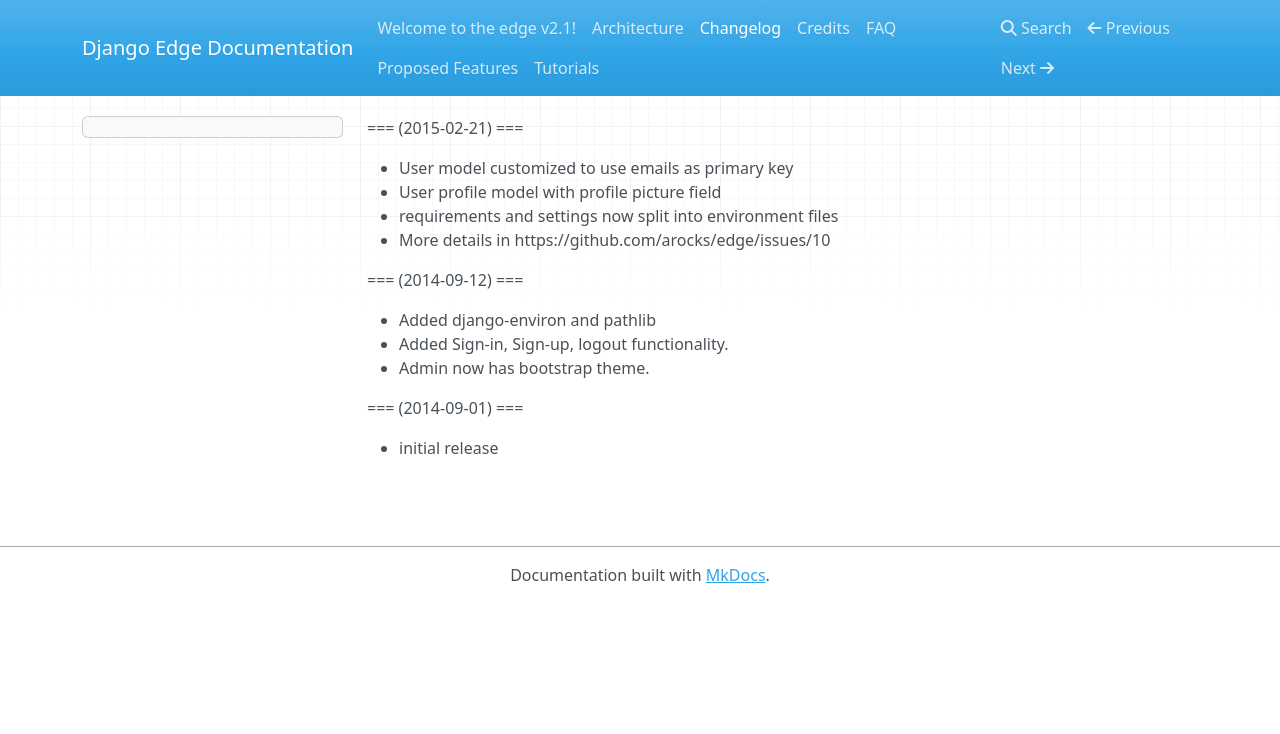
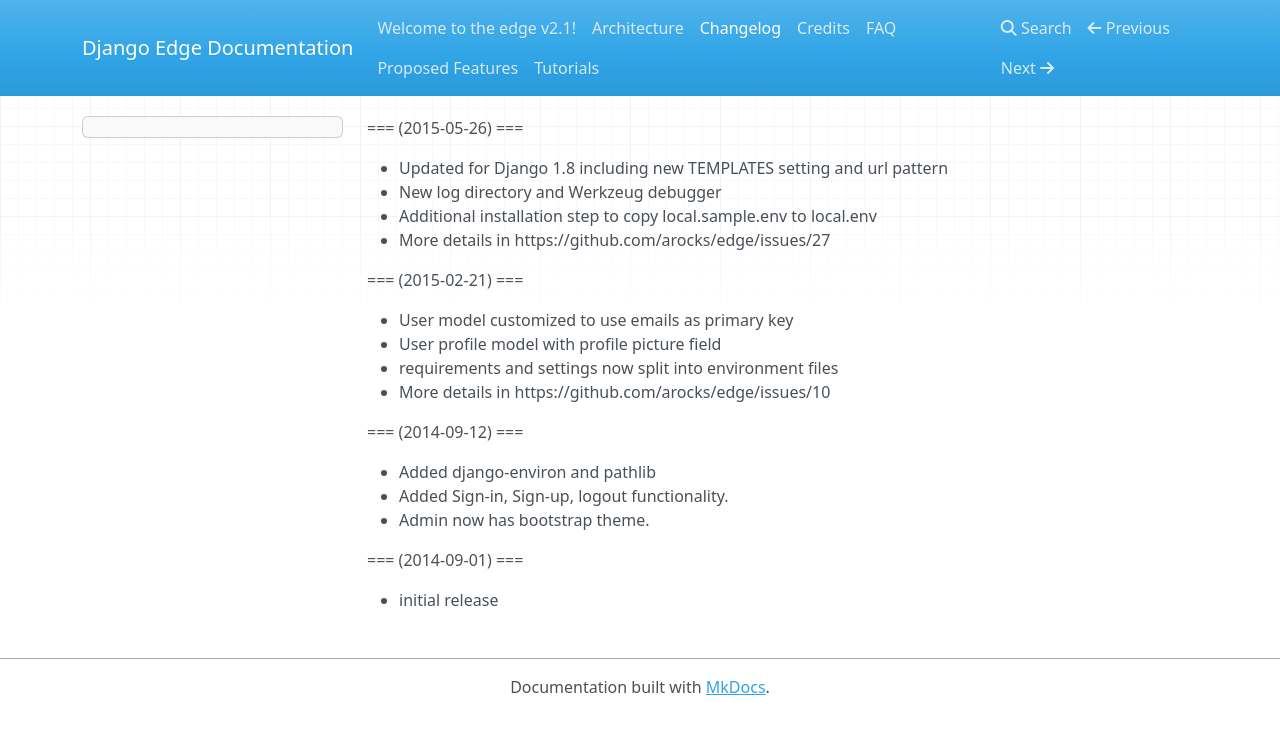
Before and after one commit to arocks/edge-docs, an MkDocs documentation site: the page built from docs/Changelog.md, in a window 1280 px wide. Shown: the top 734 px of the page. Built offline with MkDocs 1.6.1, drawn with Linux system fonts in a browser that asks for light colours; nearby versions of some CDN libraries.

Commit message:
Added ver 2.2 changelog

```diff
--- a/docs/Changelog.md
+++ b/docs/Changelog.md
@@ -1,3 +1,10 @@
+=== (2015-05-26) ===
+
+  * Updated for Django 1.8 including new TEMPLATES setting and url pattern
+  * New log directory and Werkzeug debugger
+  * Additional installation step to copy local.sample.env to local.env
+  * More details in https://github.com/arocks/edge/issues/27
+
 === (2015-02-21) ===
 
   * User model customized to use emails as primary key
```
